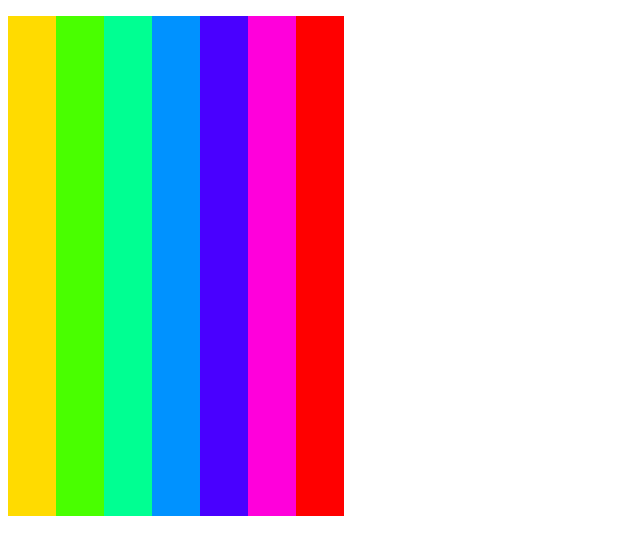
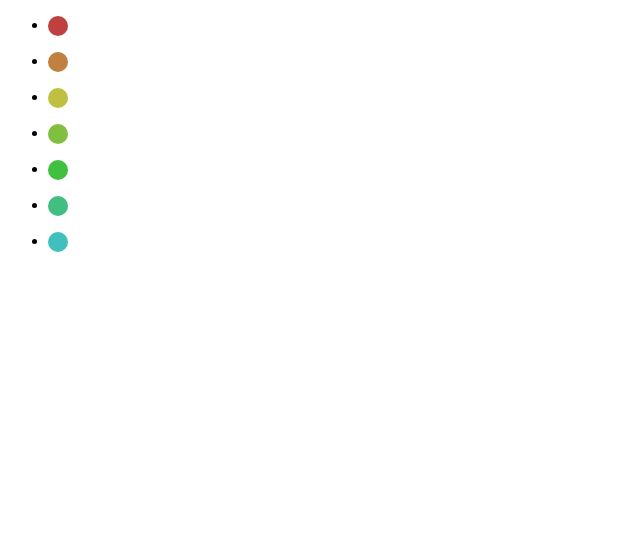
Before and after one commit to bigandy/sibling-count, a website built with Vite: page index.html in a window 1280 px wide. Shown: the whole page, without its empty margins (0-640 px from the left). Built offline with nearby package versions, Linux system fonts and the light colour scheme.

Commit message:
remove lit etc

```diff
--- a/index.html
+++ b/index.html
@@ -5,24 +5,22 @@
     <meta name="viewport" content="width=device-width, initial-scale=1.0" />
     <title>Vite</title>
 
+    <script type="module" src="/sibling-count.js"></script>
     <style>
-      ul {
-  list-style: none;
-  padding-left: 0;
-  transform: rotate(-90deg);
-  width: 500px;
-  aspect-ratio: 1;
+      @property --sibling-index {
+        syntax: "<angle>";
+        inherits: true;
+        initial-value: "0deg";
+      }
 
-  & li {
-    height: 3em;
-    background: hsl(
-      calc(var(--sibling-index) * calc(360 / var(--sibling-count) * 1deg)) 100% 50%
-    );
-  }
-}
-
+      li {
+        margin-block: 1rem;
+        height: 20px;
+        aspect-ratio: 1;
+        border-radius: 50%;
+        background: hsl(calc(var(--sibling-index) * 30deg) 50% 50%);
+      }
     </style>
-    <script type="module" src="/sibling-count.ts"></script>
   </head>
   <body>
     <sibling-count>
--- /dev/null
+++ b/sibling-count.js
@@ -0,0 +1,26 @@
+class SiblingCount extends HTMLElement {
+  constructor() {
+    super();
+    this.attachShadow({ mode: "open" });
+    this.shadowRoot.innerHTML = `
+	<slot></slot>
+	`;
+  }
+
+  connectedCallback() {
+    const shadow = this.shadowRoot;
+    const slot = shadow.querySelector("slot");
+    const parent = slot.assignedNodes()[1];
+
+    const siblingCount = parent.childElementCount;
+    parent.style.setProperty("--sibling-count", siblingCount);
+
+    const siblings = parent.children;
+    // Loop through all the children and add the custom property sibling-index to each.
+    [...siblings].forEach((sibling, index) => {
+      sibling.style.setProperty("--sibling-index", index);
+    });
+  }
+}
+
+customElements.define("sibling-count", SiblingCount);
--- a/sibling-count.ts
+++ /dev/null
@@ -1,37 +0,0 @@
-import { LitElement, html, type TemplateResult } from "lit";
-import { customElement } from "lit/decorators.js";
-
-@customElement("sibling-count")
-export class SiblingCount extends LitElement {
-  firstUpdated() {
-    const slot = this.renderRoot.querySelector("slot");
-
-    const parent = slot?.assignedNodes()[1] as HTMLElement;
-
-    if (!parent) {
-      return;
-    }
-
-    const siblingCount = parent.childElementCount;
-    parent.style.setProperty("--sibling-count", siblingCount.toString());
-
-    const siblings = parent.children;
-    // Loop through all the children and add the custom property sibling-index to each.
-    [...siblings].forEach((sibling, index) => {
-      (sibling as HTMLElement).style.setProperty(
-        "--sibling-index",
-        (index + 1).toString()
-      );
-    });
-  }
-
-  render(): TemplateResult {
-    return html`<slot></slot>`;
-  }
-}
-
-declare global {
-  interface HTMLElementTagNameMap {
-    "sibling-count": SiblingCount;
-  }
-}
--- a/vite.config.ts
+++ /dev/null
@@ -1,13 +0,0 @@
-import { defineConfig } from "vite";
-
-export default defineConfig({
-  build: {
-    rollupOptions: {
-      output: {
-        entryFileNames: `assets/[name].js`,
-        chunkFileNames: `assets/[name].js`,
-        assetFileNames: `assets/[name].[ext]`,
-      },
-    },
-  },
-});
```
Also changed, not shown: package.json (+4 -8 lines), tsconfig.json (deleted, +0 -22 lines), 2 other files.
